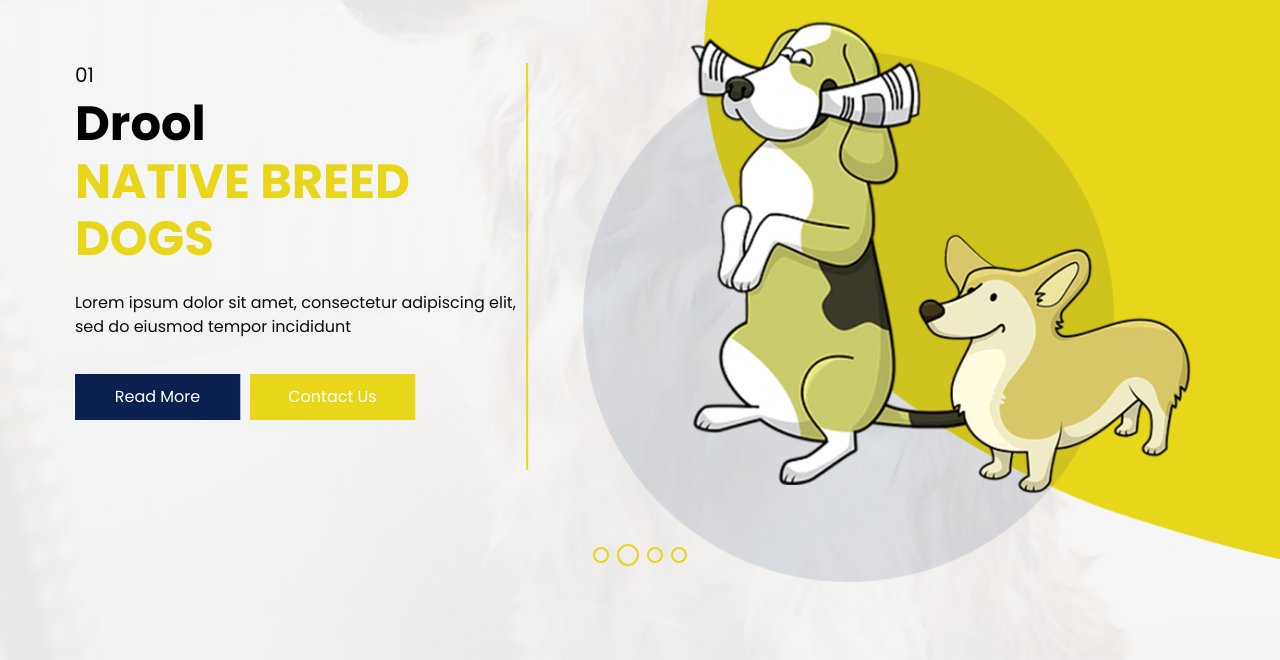
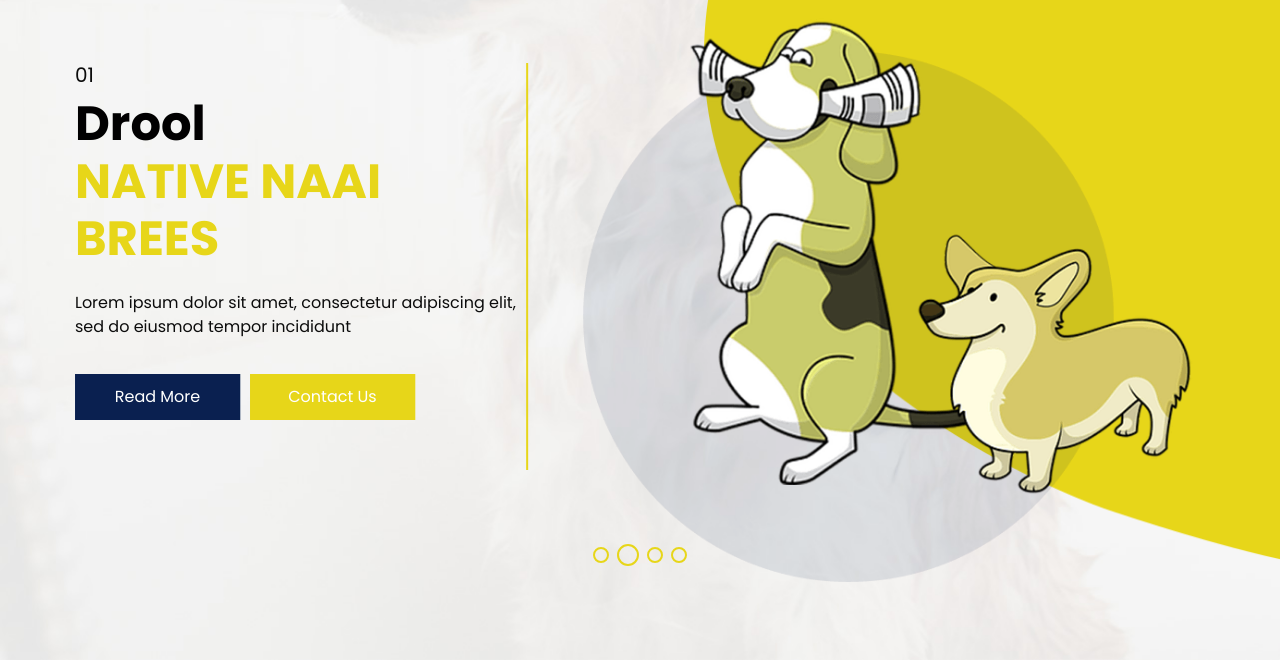
Before and after one commit to sivasurya44/weebsite1, a plain HTML site: page index.html in a window 1280 px wide. Shown: the part 140-800 px from the top of the page. Drawn offline with nearby package versions, Linux system fonts and the light colour scheme.

Commit message:
Update index.html
REQUEST

```diff
--- a/index.html
+++ b/index.html
@@ -90,7 +90,7 @@
                     <h1>
                       Drool <br>
                       <span>
-                        NATIVE BREED DOGS
+                        NATIVE NAAI BREES
                       </span>
                     </h1>
                     <p>
```
